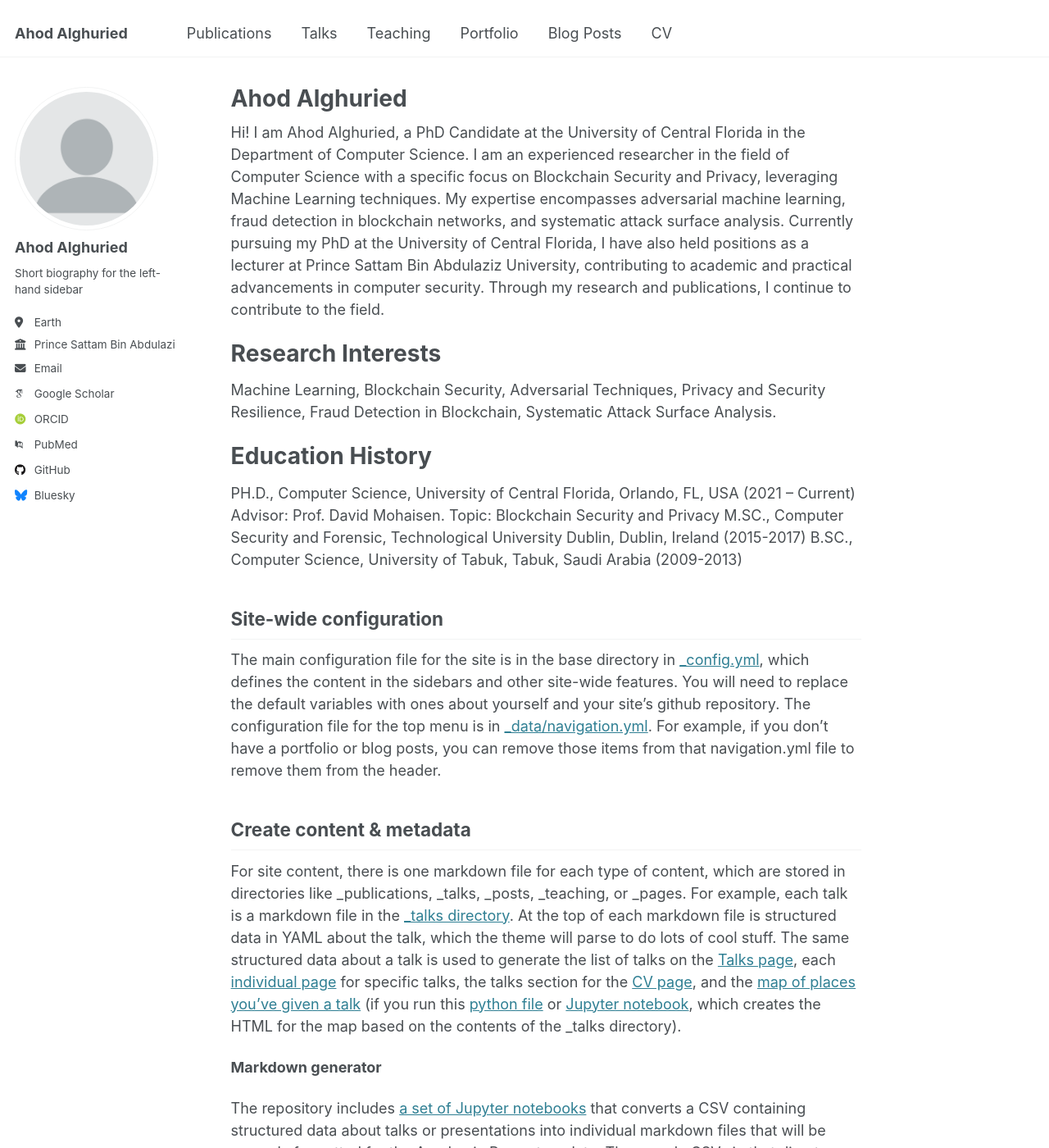
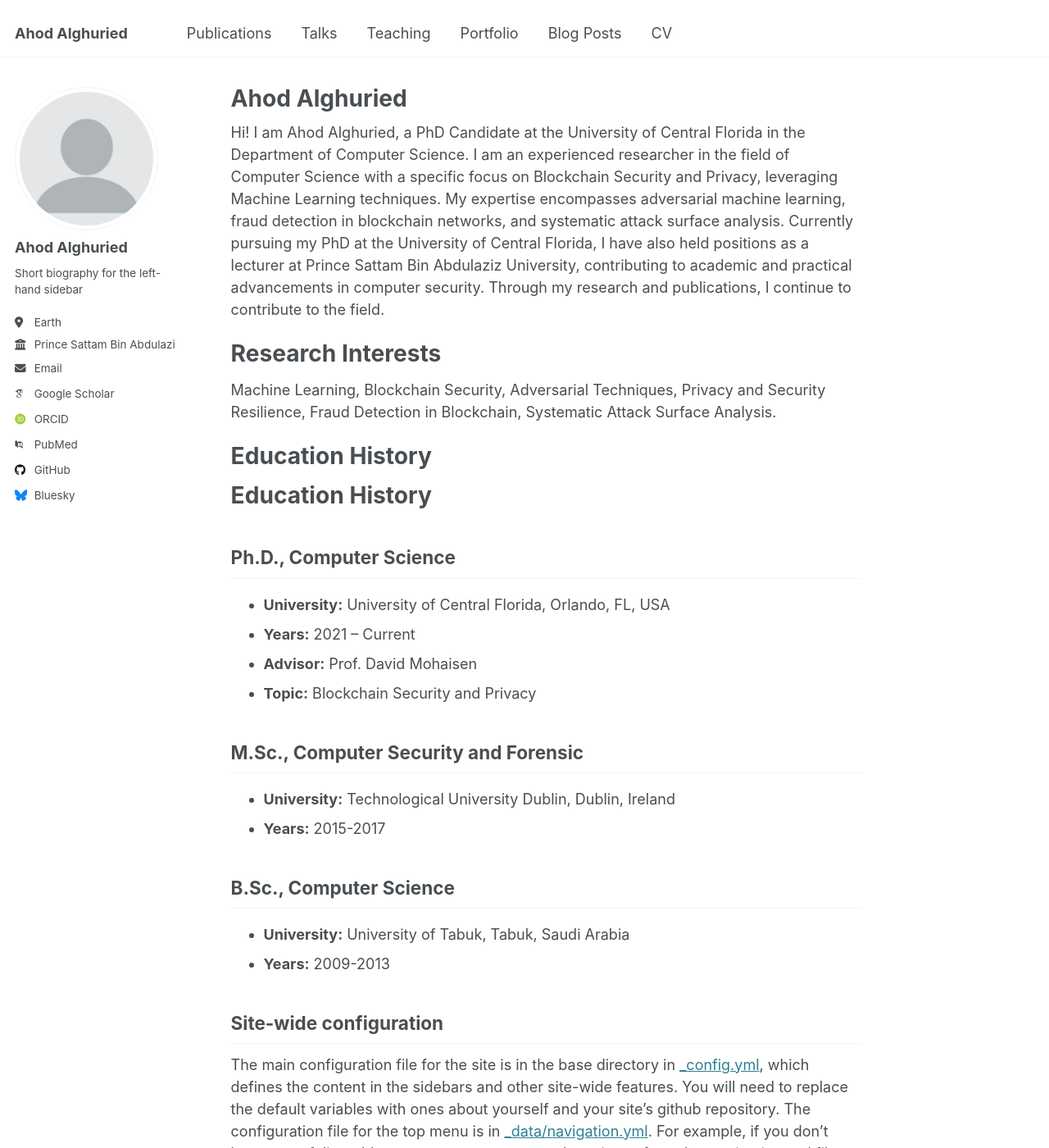
Before and after one commit to alghuried-ahod/Ahod-Alghuried, a Jekyll site: the page built from _pages/about.md, in a window 1280 px wide and 1400 px high. Shown: the whole window at 82% size. Built offline with Jekyll 4.4.1, drawn with Linux system fonts in a browser that asks for light colours; some web fonts are replaced.

Commit message:
Update about.md

```diff
--- a/_pages/about.md
+++ b/_pages/about.md
@@ -16,10 +16,28 @@ Machine Learning, Blockchain Security, Adversarial Techniques, Privacy and Secur
 
 Education History
 ======
-PH.D., Computer Science, University of Central Florida, Orlando, FL, USA (2021 – Current)
-Advisor: Prof. David Mohaisen. Topic: Blockchain Security and Privacy
-M.SC., Computer Security and Forensic, Technological University Dublin, Dublin, Ireland (2015-2017)
-B.SC., Computer Science, University of Tabuk, Tabuk, Saudi Arabia (2009-2013)
+<h1>Education History</h1>
+
+<h2>Ph.D., Computer Science</h2>
+<ul>
+  <li><strong>University:</strong> University of Central Florida, Orlando, FL, USA</li>
+  <li><strong>Years:</strong> 2021 – Current</li>
+  <li><strong>Advisor:</strong> Prof. David Mohaisen</li>
+  <li><strong>Topic:</strong> Blockchain Security and Privacy</li>
+</ul>
+
+<h2>M.Sc., Computer Security and Forensic</h2>
+<ul>
+  <li><strong>University:</strong> Technological University Dublin, Dublin, Ireland</li>
+  <li><strong>Years:</strong> 2015-2017</li>
+</ul>
+
+<h2>B.Sc., Computer Science</h2>
+<ul>
+  <li><strong>University:</strong> University of Tabuk, Tabuk, Saudi Arabia</li>
+  <li><strong>Years:</strong> 2009-2013</li>
+</ul>
+
 
 Site-wide configuration
 ------
```
